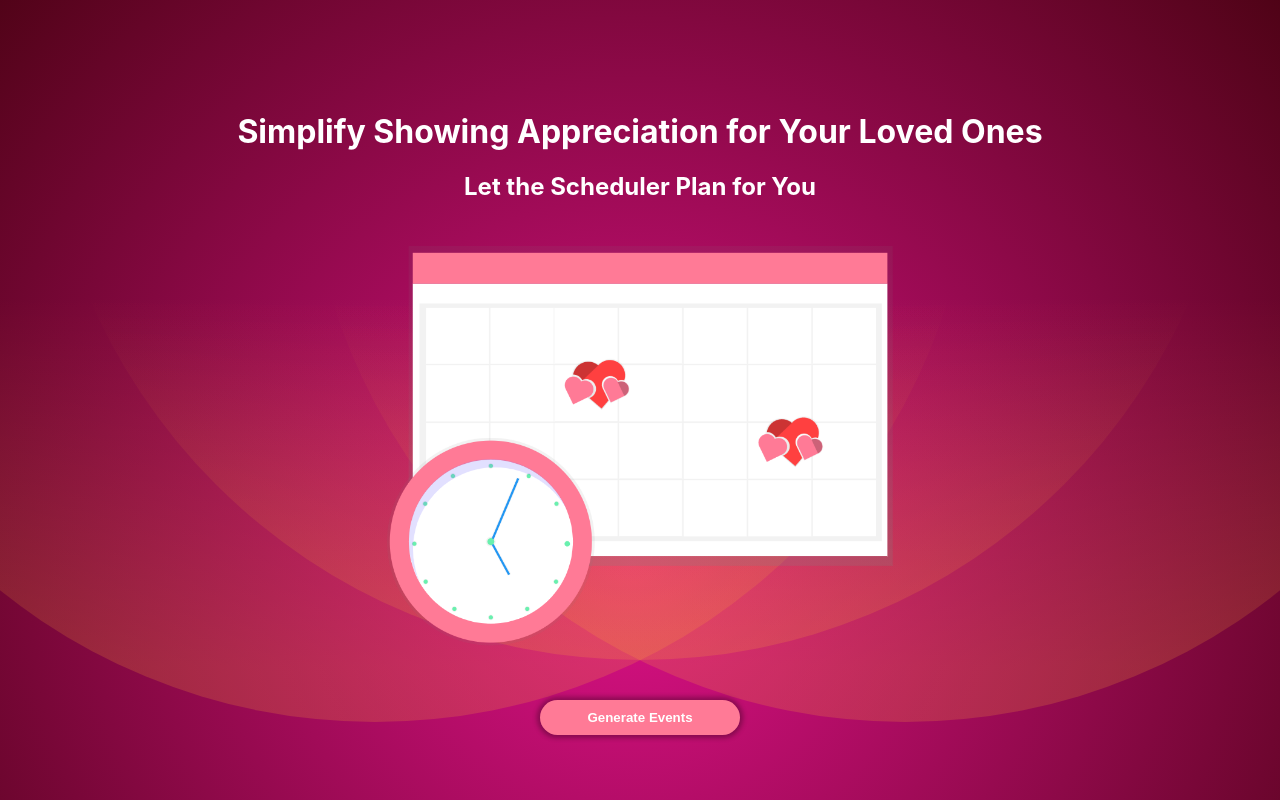
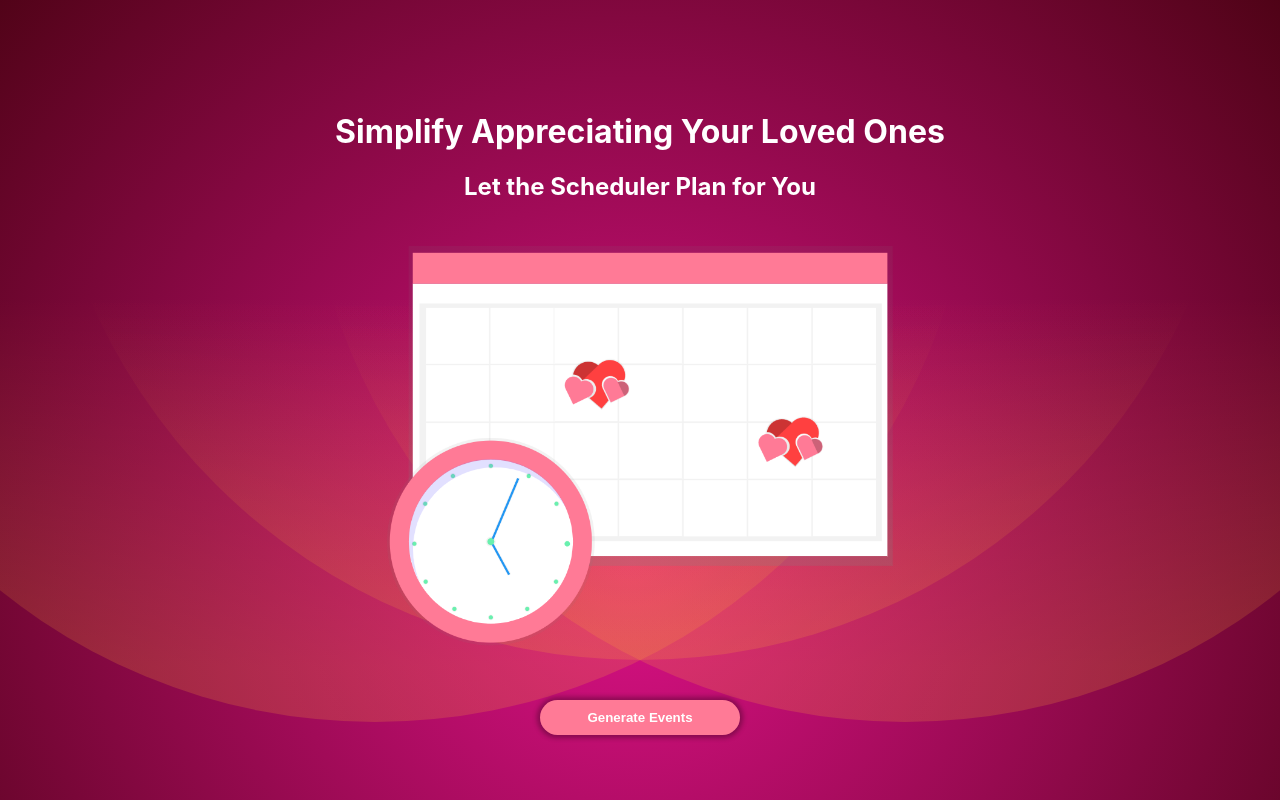
Before and after one commit to bert-bae/bae-scheduler, a React (Create React App) app in the folder frontend/: page / in a window 1280 px wide. Built offline with nearby package versions, Linux system fonts and the light colour scheme.

Commit message:
simplify homepage message

```diff
--- a/frontend/src/components/jumbotron/index.tsx
+++ b/frontend/src/components/jumbotron/index.tsx
@@ -6,7 +6,7 @@ function Jumbotron() {
   return (
     <div className="bae-jumbotron">
       <div className="jumbotron-content">
-        <h1>Simplify Showing Appreciation for Your Loved Ones</h1>
+        <h1>Simplify Appreciating Your Loved Ones</h1>
         <h2>Let the Scheduler Plan for You</h2>
         <img className="calendar-asset" src="/images/bae-calendar.png" />
       </div>
```
